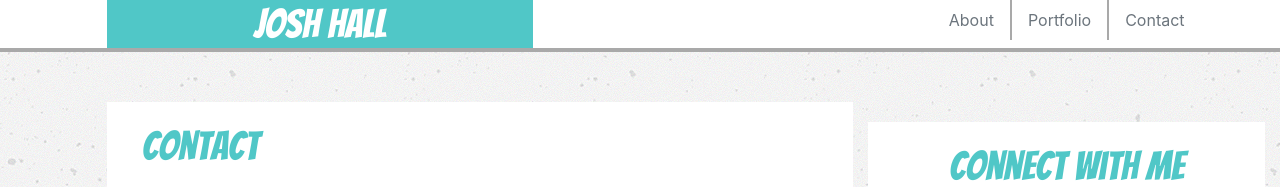
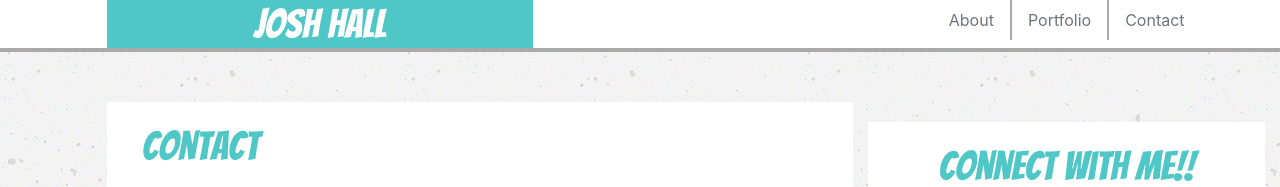
Before and after one commit to HallHammeR/Portfolio-site, a plain HTML site: page contact.html in a window 1280 px wide. Shown: the top 187 px of the page. Drawn offline with nearby package versions, Linux system fonts and the light colour scheme.

Commit message:
chnge txt

```diff
--- a/contact.html
+++ b/contact.html
@@ -62,7 +62,7 @@
 
         <div class="col-xs-12 col-sm-12 col-md-4 col-lg-4">
            <div id="socialbuttons" class="container">
-             <h1 id="aabout">Connect with Me</h1>
+             <h1 id="aabout">Connect with Me!!</h1>
               <div class="row justify-content-center">
               <a href="https://github.com/HallHammeR" target="_blank"><img src="assets/images/download.png" id="social" alt="GitHub" class="img-thumbnail" height="10px" /></a>
               <a href="https://www.linkedin.com/in/josh-hall-27430283/" target="_blank"><img src="assets/images/linkd.png" id="social" alt="LinkedIn" class="img-thumbnail"/></a>
```
